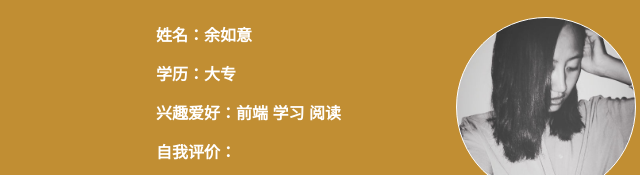
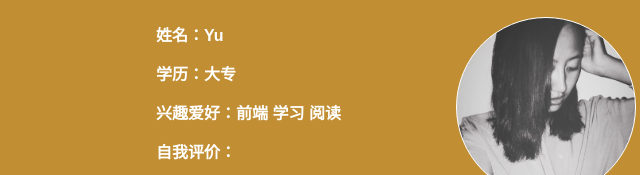
Before and after one commit to YuAndKitty/test, a plain HTML site: page index.html in a window 1280 px wide. Shown: the part 761-936 px from the top of the page, 94-734 px from the left. Drawn offline with Linux system fonts and the light colour scheme.

Commit message:
Update index.html

```diff
--- a/index.html
+++ b/index.html
@@ -26,7 +26,7 @@
         <div class="about_center">
             <p>ABOUT ME</p>
             <div class="left">
-                <p>姓名：余如意</p>
+                <p>姓名：Yu</p>
                 <p>学历：大专</p>
                 <p>兴趣爱好：前端 学习 阅读</p>
                 <p>自我评价：</p>
```
